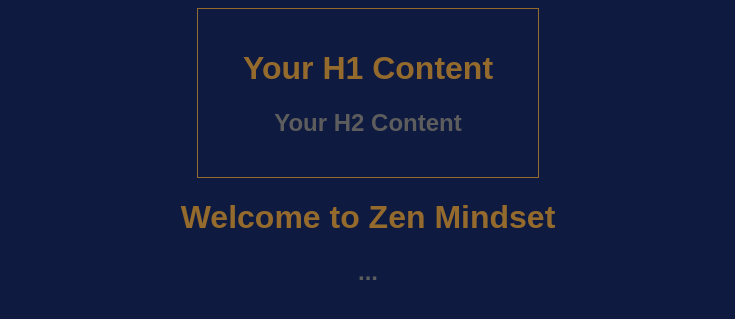
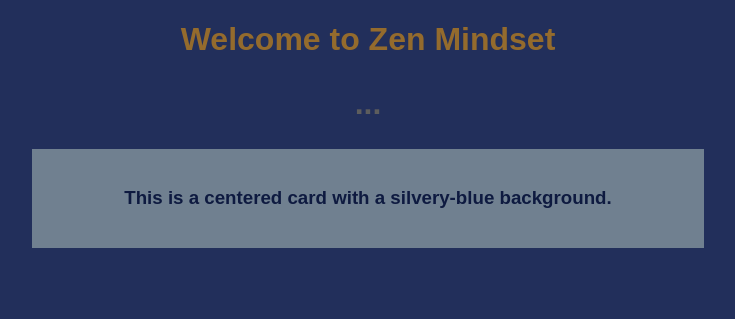
Before and after one commit to 206Dorian/Zen-Minset, a Flask app: page / in a window 1280 px wide. Shown: the top 319 px of the page, without its empty margins (272-1007 px from the left). Run offline with Flask 3, Linux system fonts and the light colour scheme.

Commit message:
styling updates

```diff
--- a/zen-mindset/static/css/style.css
+++ b/zen-mindset/static/css/style.css
@@ -8,18 +8,28 @@
 }
 
 body {
-    background-color: var(--dark-blue);
+    background-color: var(--deep-blue);
     color: var(--silvery-blue);
     font-family: Arial, sans-serif;
 }
 
+.centered-div {
+    background-color: var(--silvery-blue);
+    width: 50%; /* Takes up 50% of the screen width */
+    height: 150%;
+    margin: 0 auto;
+    padding: 20px;
+}
+
 h1 {
     color: var(--bronze);
+    font-size: 2em; /* Double the font size */
 
 }
 
 h2 {
     color: var(--medium-gray);
+    font-size: 2em; /* Double the font size */
 }
 
 /* CSS for centering h1 within the header */
@@ -27,15 +37,13 @@ header {
     text-align: center;
 }
 
-header h1 {
-    color: var(--bronze);
-}
+
 
 /* CSS for centering h2 within the main section */
 main {
     text-align: center;
 }
 
-main h2 {
-    color: var(--medium-gray);
+h3 {
+    color: var(--dark-blue)
 }
--- a/zen-mindset/templates/index.html
+++ b/zen-mindset/templates/index.html
@@ -7,42 +7,6 @@
 
     <link rel="stylesheet" href="{{ url_for('static', filename='css/style.css') }}">
 
-    <!DOCTYPE html>
-    <html lang="en">
-    <head>
-        <meta charset="UTF-8">
-        <meta name="viewport" content="width=device-width, initial-scale=1.0">
-        <title>Zen Mindset App</title>
-        <link rel="stylesheet" href="{{ url_for('static', filename='css/style.css') }}">
-        <style>
-            /* CSS for the card container */
-            .card {
-                background-color: var(--dark-blue);
-                color: var(--silvery-blue);
-                border: 1px solid var(--bronze);
-                padding: 20px;
-                text-align: center;
-                width: 300px; /* Adjust the width as needed */
-                margin: 0 auto; /* Center the card horizontally */
-            }
-
-            /* CSS for h1 and h2 */
-            .card h1 {
-                color: var(--bronze);
-            }
-
-            .card h2 {
-                color: var(--medium-gray);
-            }
-        </style>
-    </head>
-    <body>
-        <div class="card">
-            <h1>Your H1 Content</h1>
-            <h2>Your H2 Content</h2>
-        </div>
-    </body>
-    </html>
 
 
 </head>
@@ -54,6 +18,11 @@
 
     <main>
         <h2>...</h2>
+
+        <div class="centered-div">
+
+            <h3>This is a centered card with a silvery-blue background.</h3>
+        </div>
     </main>
 
     <footer>
```
